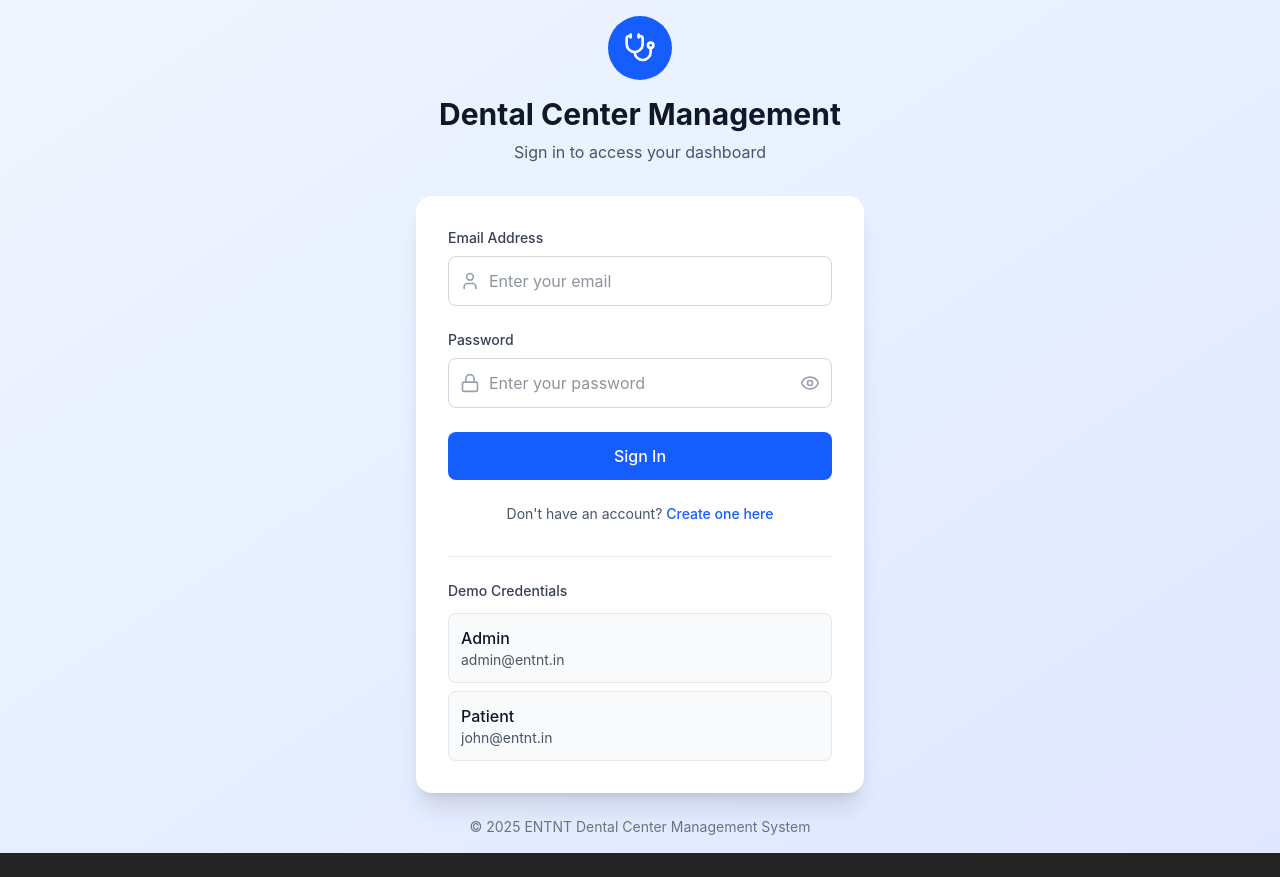
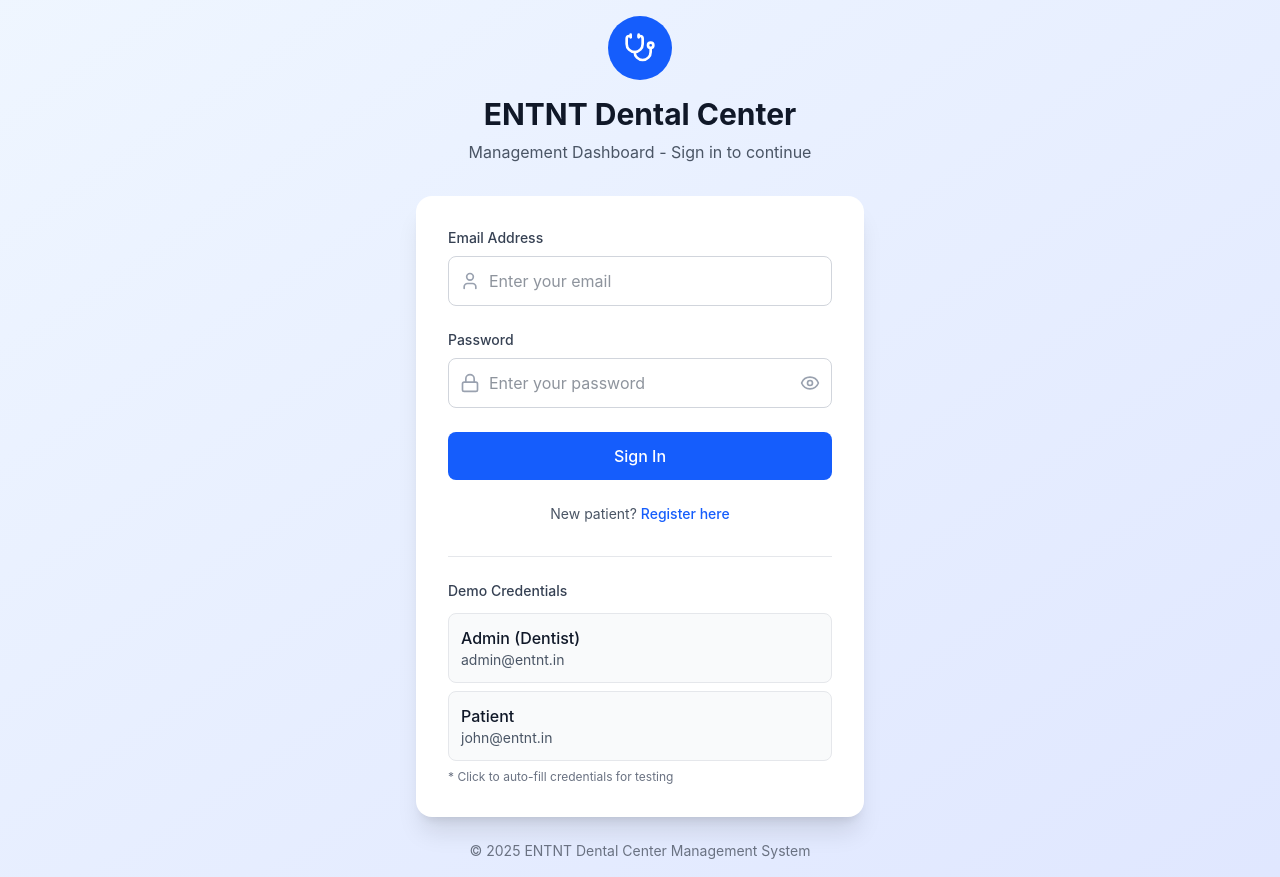
Before and after one commit to kuldeepgaur02/Dental-Management, a React (Vite) app: page /login in a window 1280 px wide. Before the commit the page ends 853 px from the top, so only its background shows below. Built offline with nearby package versions, Linux system fonts and the light colour scheme; the HTML template or start-up script is replaced by a standard one.

Commit message:
made changes in login page regarding the copyright and hardcoded data

```diff
--- a/src/components/auth/Login.jsx
+++ b/src/components/auth/Login.jsx
@@ -1,4 +1,4 @@
-import React, { useState } from 'react';
+import React, { useState, useEffect } from 'react';
 import { useAuth } from '../../context/AuthContext';
 import { Link } from 'react-router-dom';
 import { Eye, EyeOff, Stethoscope, User, Lock, AlertCircle } from 'lucide-react';
@@ -11,6 +11,71 @@ const Login = () => {
   });
   const [showPassword, setShowPassword] = useState(false);
   const [validationErrors, setValidationErrors] = useState({});
+
+  // Initialize hardcoded users in localStorage on component mount
+  useEffect(() => {
+    const existingUsers = JSON.parse(localStorage.getItem('users') || '[]');
+    if (existingUsers.length === 0) {
+      const hardcodedUsers = [
+        {
+          id: "u1",
+          role: "Admin",
+          email: "admin@entnt.in",
+          password: "admin123",
+          name: "Dr. Smith",
+          createdAt: new Date().toISOString()
+        },
+        {
+          id: "u2",
+          role: "Patient",
+          email: "john@entnt.in",
+          password: "patient123",
+          patientId: "p1",
+          name: "John Doe",
+          createdAt: new Date().toISOString()
+        }
+      ];
+
+      const hardcodedPatients = [
+        {
+          id: "p1",
+          name: "John Doe",
+          email: "john@entnt.in",
+          dob: "1990-05-10",
+          contact: "1234567890",
+          address: "123 Main St, City",
+          emergencyContact: "0987654321",
+          healthInfo: "No allergies",
+          userId: "u2",
+          createdAt: new Date().toISOString()
+        }
+      ];
+
+      const hardcodedIncidents = [
+        {
+          id: "i1",
+          patientId: "p1",
+          title: "Toothache",
+          description: "Upper molar pain",
+          comments: "Sensitive to cold",
+          appointmentDate: "2025-07-01T10:00:00",
+          cost: 80,
+          treatment: "Root canal therapy",
+          status: "Completed",
+          nextDate: "2025-07-15T10:00:00",
+          files: [
+            { name: "invoice.pdf", url: "base64string-or-blob-url", type: "application/pdf" },
+            { name: "xray.png", url: "base64string-or-blob-url", type: "image/png" }
+          ],
+          createdAt: new Date().toISOString()
+        }
+      ];
+
+      localStorage.setItem('users', JSON.stringify(hardcodedUsers));
+      localStorage.setItem('patients', JSON.stringify(hardcodedPatients));
+      localStorage.setItem('incidents', JSON.stringify(hardcodedIncidents));
+    }
+  }, []);
 
   const validateForm = () => {
     const errors = {};
@@ -57,7 +122,7 @@ const Login = () => {
   };
 
   const demoCredentials = [
-    { role: 'Admin', email: 'admin@entnt.in', password: 'admin123' },
+    { role: 'Admin (Dentist)', email: 'admin@entnt.in', password: 'admin123' },
     { role: 'Patient', email: 'john@entnt.in', password: 'patient123' }
   ];
 
@@ -79,10 +144,10 @@ const Login = () => {
             <Stethoscope className="w-8 h-8 text-white" />
           </div>
           <h1 className="text-3xl font-bold text-gray-900 mb-2">
-            Dental Center Management
+            ENTNT Dental Center
           </h1>
           <p className="text-gray-600">
-            Sign in to access your dashboard
+            Management Dashboard - Sign in to continue
           </p>
         </div>
 
@@ -172,12 +237,12 @@ const Login = () => {
           {/* Registration Link */}
           <div className="mt-6 text-center">
             <p className="text-sm text-gray-600">
-              Don't have an account?{' '}
+              New patient?{' '}
               <Link
                 to="/register"
                 className="text-blue-600 hover:text-blue-700 font-medium transition-colors duration-200"
               >
-                Create one here
+                Register here
               </Link>
             </p>
           </div>
@@ -197,6 +262,9 @@ const Login = () => {
                 </button>
               ))}
             </div>
+            <p className="text-xs text-gray-500 mt-2">
+              * Click to auto-fill credentials for testing
+            </p>
           </div>
         </div>
 
```
